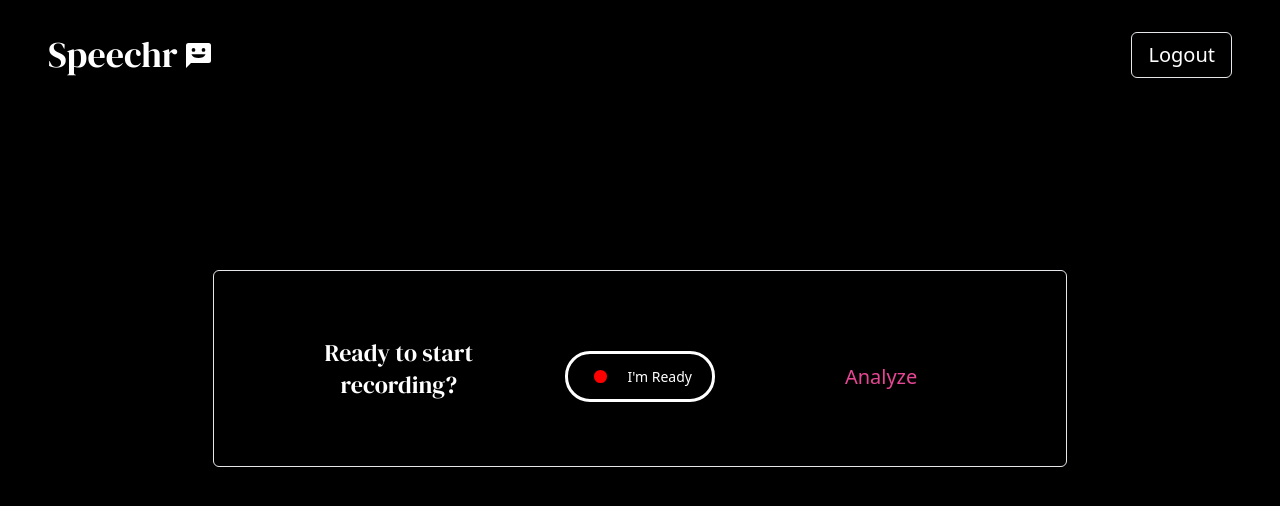
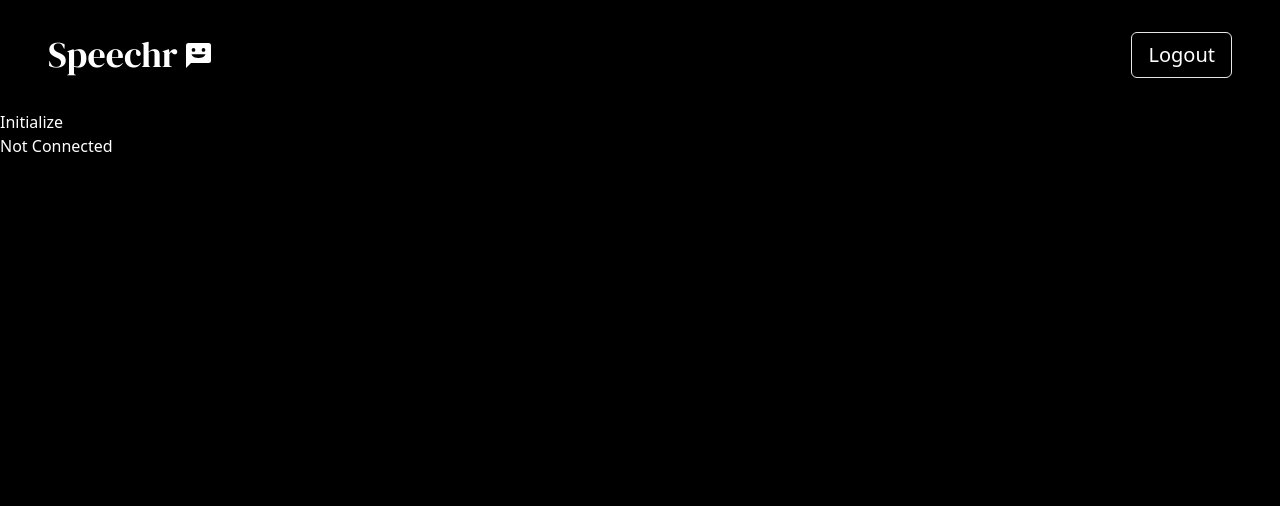
Before and after one commit to VelocirabbitTeam/SpeakEasy, a React app: page /play in a window 1280 px wide. Shown: the top 506 px of the page. Built offline with nearby package versions, Linux system fonts and the light colour scheme; sample sign-in values are in the browser's storage; what mic-recorder-to-mp3 would draw is missing.

Commit message:
add socket live transcript

```diff
--- /dev/null
+++ b/client/components/Socket.jsx
@@ -0,0 +1,68 @@
+import React, { useState } from 'react';
+
+
+export default function Socket() {
+  const [initialized, setInitialized] = useState(false);
+
+  async function initialize() {
+    try {
+      const stream = await navigator.mediaDevices.getUserMedia({ audio: true });
+      console.log({ stream });
+
+      if (!MediaRecorder.isTypeSupported('audio/webm')) {
+        alert('Browser not supported');
+        return;
+      }
+
+      const mediaRecorder = new MediaRecorder(stream, {
+        mimeType: 'audio/webm',
+      });
+
+      const socket = new WebSocket('wss://api.deepgram.com/v1/listen', [
+        'token',
+        process.env.DEEPGRAM_API_KEY_2
+        // 'b109ea30839e89a632eca68067176336a2486e4d',
+      ]);
+
+      socket.onopen = () => {
+        console.log({ event: 'onopen' });
+        mediaRecorder.addEventListener('dataavailable', async (event) => {
+          if (event.data.size > 0 && socket.readyState === 1) {
+            socket.send(event.data);
+          }
+        });
+        mediaRecorder.start(1000);
+        setInitialized(true);
+      };
+
+      socket.onmessage = (message) => {
+        const received = JSON.parse(message.data);
+        const transcript = received.channel.alternatives[0].transcript;
+        if (transcript && received.is_final) {
+          console.log(transcript);
+          document.querySelector('#transcript').textContent += transcript + ' ';
+        }
+      };
+
+      socket.onclose = () => {
+        console.log({ event: 'onclose' });
+      };
+
+      socket.onerror = (error) => {
+        console.log({ event: 'onerror', error });
+      };
+    } catch (error) {
+      console.error('Error initializing:', error);
+    }
+  }
+
+  return (
+    <div>
+      <button onClick={initialize} disabled={initialized}>
+        {initialized ? 'Initialized' : 'Initialize'}
+      </button>
+      <p id="status">{initialized ? 'Connected' : 'Not Connected'}</p>
+      <p id="transcript"></p>
+    </div>
+  );
+}
--- a/client/containers/PlayContainer.jsx
+++ b/client/containers/PlayContainer.jsx
@@ -1,5 +1,6 @@
 import React from 'react';
 import Record from '../components/Record.jsx';
+import Socket from '../components/Socket.jsx';
 
 const PlayContainer = () => {
   return (
@@ -30,7 +31,8 @@ const PlayContainer = () => {
 
 
       <div className=" items-center">
-          <Record />
+          {/* <Record /> */}
+          <Socket />
       </div>
 
     </div>
```
Also changed, not shown: 1 other file (tests, documents, lock files or other folders).
